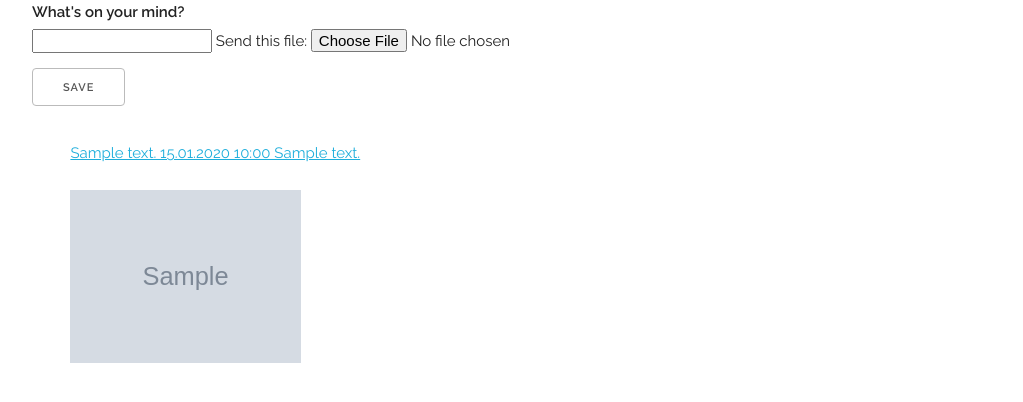
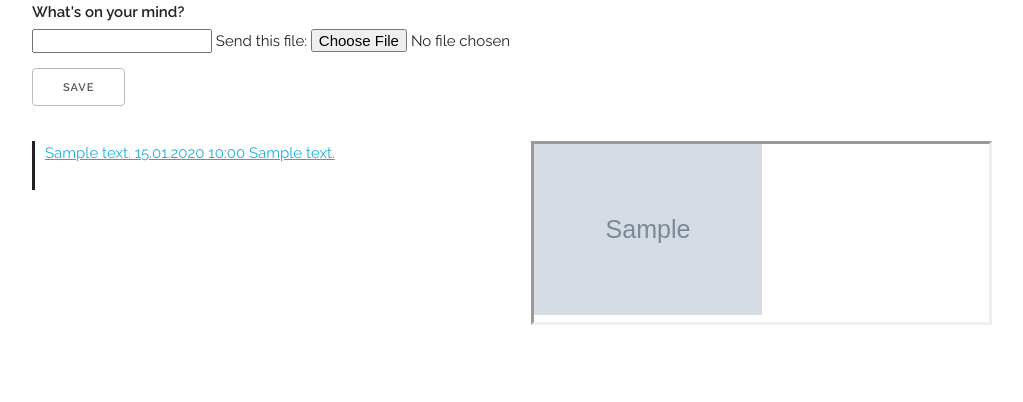
Before and after one commit to MilanDrenovac/InchooPHPAkademijaZ6, a PHP site: template app/view/index.phtml in a window 1280 px wide. Shown: the top 402 px of the page, without its empty margins (128-1151 px from the left). Run offline with PHP 8.4, Linux system fonts and the light colour scheme; the template is opened without the code that fills it: most values are stand-ins (such as "Sample title", 1, 10 or a date in 2020); grey boxes marked "Sample" are stand-in pictures; data that the repository does not hold is empty.

Commit message:
Some more CSS stuff

```diff
--- a/app/view/index.phtml
+++ b/app/view/index.phtml
@@ -14,14 +14,14 @@
 
 <?php foreach ($posts as $post): ?>
     <div class="row">
-    <p>
-        <div class="six columns">
+        <div class="six columns" style="border-style: none none none solid;">
+            <p style="padding-left: 10px">
         <a href="<?php echo App::config('url') ?>Index/view/<?= $post->getId()?> ">
             <?= htmlspecialchars($post->getContent().' '.date('d.m.Y H:i',strtotime($post->getTime())).' '.$post->getCommentcount() ) ?>
         </a></p>
         </div>
         <?php if($post->getImageloc() != NULL) : ?>
-        <div class="six columns">
+        <div class="six columns" style="border-style: inset;">
         <img src="<?php echo App::config('url').'img/'.$post->getImageloc()?>" style="width: 50%; height: auto;">
         </div>
         <?php endif; ?>
```
